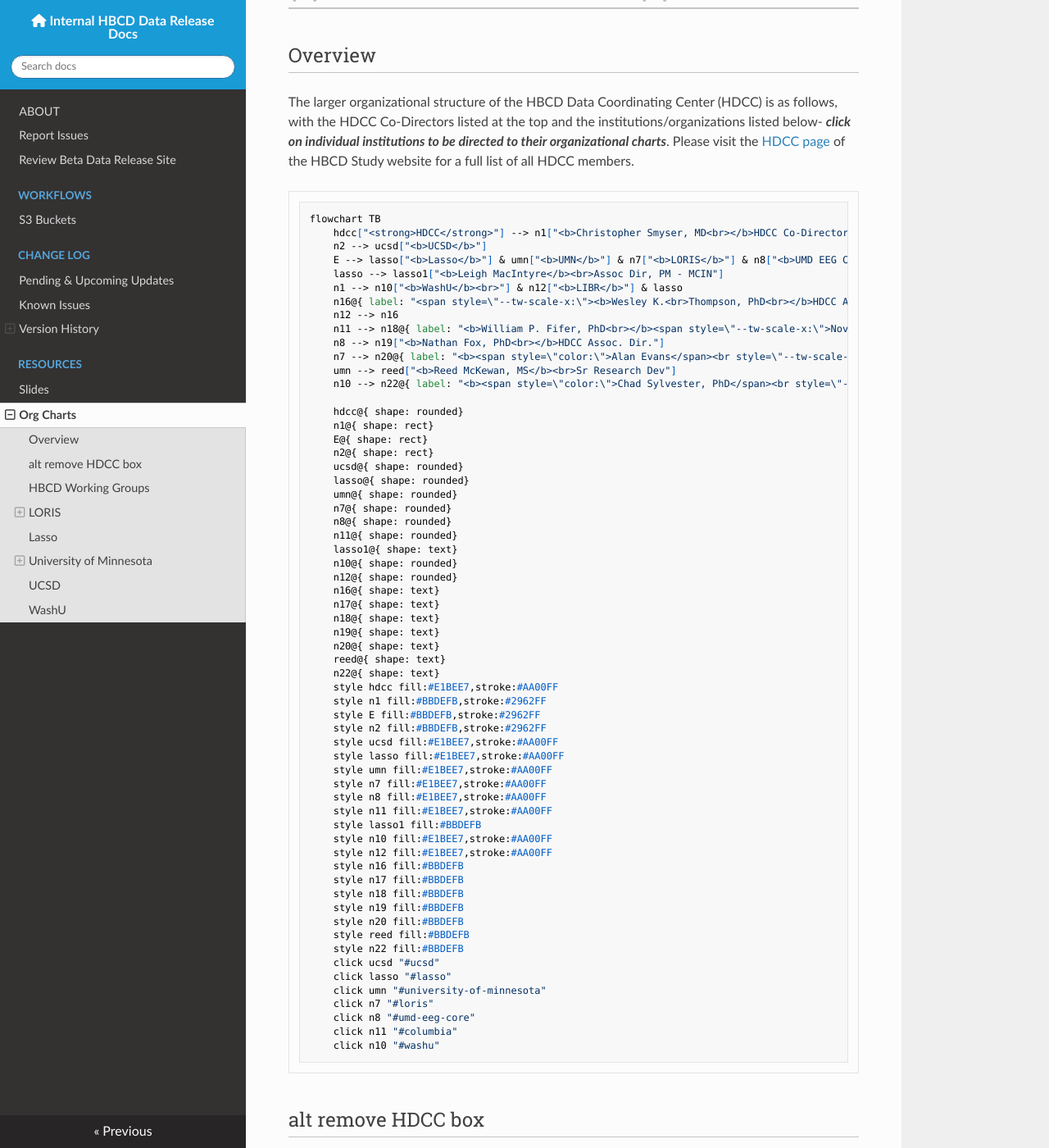
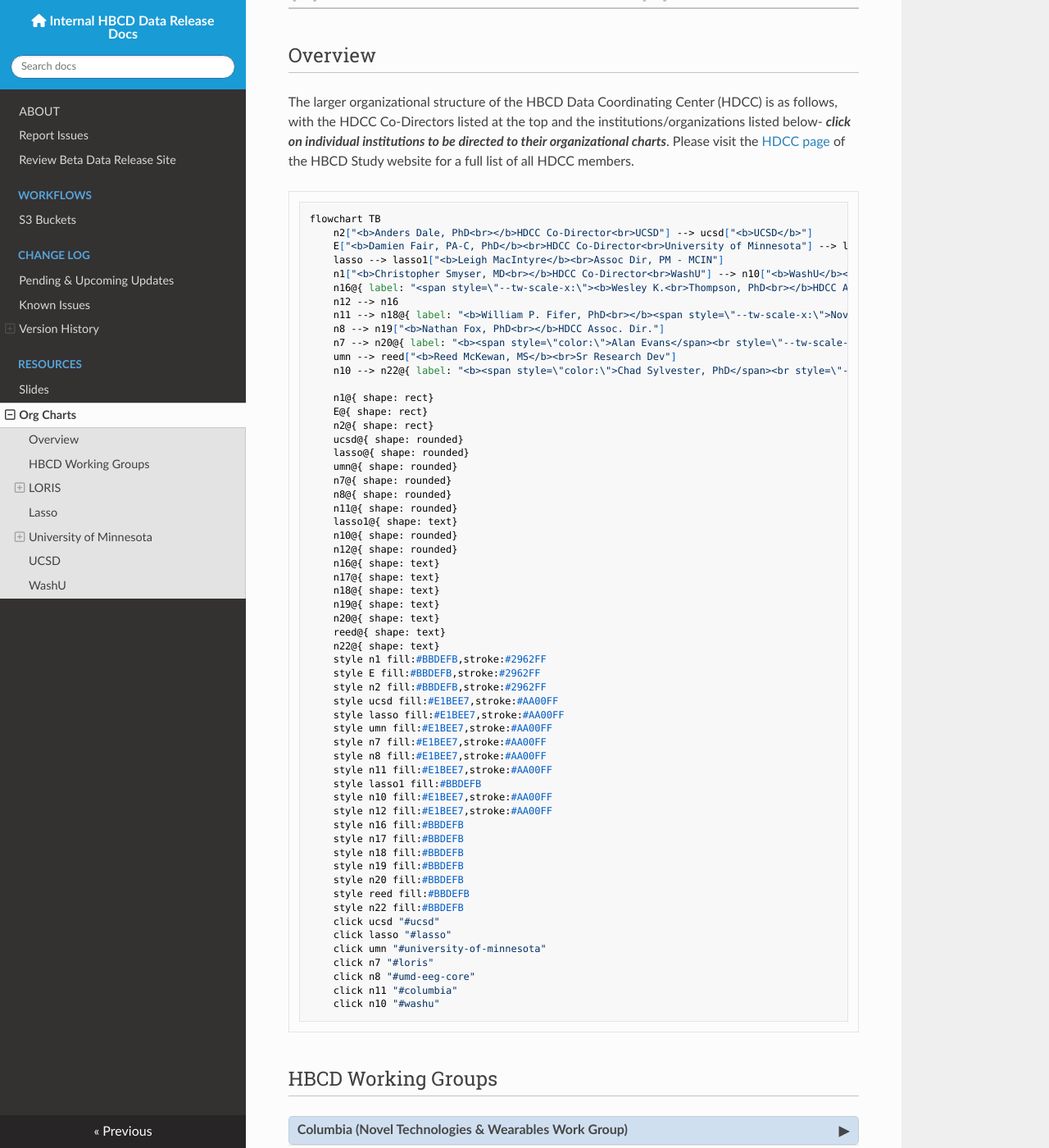
Before and after one commit to DCAN-Labs/hbcd-docs-internal, an MkDocs documentation site: the page built from docs/orgcharts.md, in a window 1280 px wide and 1400 px high, scrolled down 229 px. Shown: the whole window at 82% size. Built offline with MkDocs 1.6.1, drawn with Linux system fonts in a browser that asks for light colours; nearby versions of some CDN libraries.

Commit message:
final overview chart updates

````diff
--- a/docs/orgcharts.md
+++ b/docs/orgcharts.md
@@ -2,72 +2,6 @@
 
 ## Overview
 The larger organizational structure of the HBCD Data Coordinating Center (HDCC) is as follows, with the HDCC Co-Directors listed at the top and the institutions/organizations listed below- ***click on individual institutions to be directed to their organizational charts***. Please visit the [HDCC page](https://hbcdstudy.org/hbcd-data-coordinating-center/) of the HBCD Study website for a full list of all HDCC members.
-
-```mermaid
-flowchart TB
-    hdcc["<strong>HDCC</strong>"] --> n1["<b>Christopher Smyser, MD<br></b>HDCC Co-Director<br>WashU"] & E["<b>Damien Fair, PA-C, PhD</b><br>HDCC Co-Director<br>University of Minnesota"] & n2["<b>Anders Dale, PhD<br></b>HDCC Co-Director<br>UCSD"]
-    n2 --> ucsd["<b>UCSD</b>"]
-    E --> lasso["<b>Lasso</b>"] & umn["<b>UMN</b>"] & n7["<b>LORIS</b>"] & n8["<b>UMD EEG Core</b>"] & n11["<b>Columbia</b>"]
-    lasso --> lasso1["<b>Leigh MacIntyre</b><br>Assoc Dir, PM - MCIN"]
-    n1 --> n10["<b>WashU</b><br>"] & n12["<b>LIBR</b>"] & lasso
-    n16@{ label: "<span style=\"--tw-scale-x:\"><b>Wesley K.<br>Thompson, PhD<br></b>HDCC Assoc Dir,<br>BioStatistics Chair</span><br>" } --> n17@{ label: "<span style=\"color:\"><b>Chun Fan, PhD<br></b></span><span style=\"--tw-scale-x:\">Geolocation Chair</span><br style=\"--tw-scale-x:\">" }
-    n12 --> n16
-    n11 --> n18@{ label: "<b>William P. Fifer, PhD<br></b><span style=\"--tw-scale-x:\">Novel Tech Chair</span>" }
-    n8 --> n19["<b>Nathan Fox, PhD<br></b>HDCC Assoc. Dir."]
-    n7 --> n20@{ label: "<b><span style=\"color:\">Alan Evans</span><br style=\"--tw-scale-x:\"></b><span style=\"--tw-scale-x:\">PI</span><br style=\"--tw-scale-x:\"><b><span style=\"color:\">Samir Das</span><br style=\"--tw-scale-x:\"></b><span style=\"--tw-scale-x:\">AD Softw Dev</span>" }
-    umn --> reed["<b>Reed McKewan, MS</b><br>Sr Research Dev"]
-    n10 --> n22@{ label: "<b><span style=\"color:\">Chad Sylvester, PhD</span><br style=\"--tw-scale-x:\"></b><span style=\"--tw-scale-x:\">Co-Investigator</span>" }
-
-    hdcc@{ shape: rounded}
-    n1@{ shape: rect}
-    E@{ shape: rect}
-    n2@{ shape: rect}
-    ucsd@{ shape: rounded}
-    lasso@{ shape: rounded}
-    umn@{ shape: rounded}
-    n7@{ shape: rounded}
-    n8@{ shape: rounded}
-    n11@{ shape: rounded}
-    lasso1@{ shape: text}
-    n10@{ shape: rounded}
-    n12@{ shape: rounded}
-    n16@{ shape: text}
-    n17@{ shape: text}
-    n18@{ shape: text}
-    n19@{ shape: text}
-    n20@{ shape: text}
-    reed@{ shape: text}
-    n22@{ shape: text}
-    style hdcc fill:#E1BEE7,stroke:#AA00FF
-    style n1 fill:#BBDEFB,stroke:#2962FF
-    style E fill:#BBDEFB,stroke:#2962FF
-    style n2 fill:#BBDEFB,stroke:#2962FF
-    style ucsd fill:#E1BEE7,stroke:#AA00FF
-    style lasso fill:#E1BEE7,stroke:#AA00FF
-    style umn fill:#E1BEE7,stroke:#AA00FF
-    style n7 fill:#E1BEE7,stroke:#AA00FF
-    style n8 fill:#E1BEE7,stroke:#AA00FF
-    style n11 fill:#E1BEE7,stroke:#AA00FF
-    style lasso1 fill:#BBDEFB
-    style n10 fill:#E1BEE7,stroke:#AA00FF
-    style n12 fill:#E1BEE7,stroke:#AA00FF
-    style n16 fill:#BBDEFB
-    style n17 fill:#BBDEFB
-    style n18 fill:#BBDEFB
-    style n19 fill:#BBDEFB
-    style n20 fill:#BBDEFB
-    style reed fill:#BBDEFB
-    style n22 fill:#BBDEFB
-    click ucsd "#ucsd"
-    click lasso "#lasso"
-    click umn "#university-of-minnesota"
-    click n7 "#loris"
-    click n8 "#umd-eeg-core"
-    click n11 "#columbia"
-    click n10 "#washu"
-```
-
-## alt remove HDCC box
 
 ```mermaid
 flowchart TB
````
